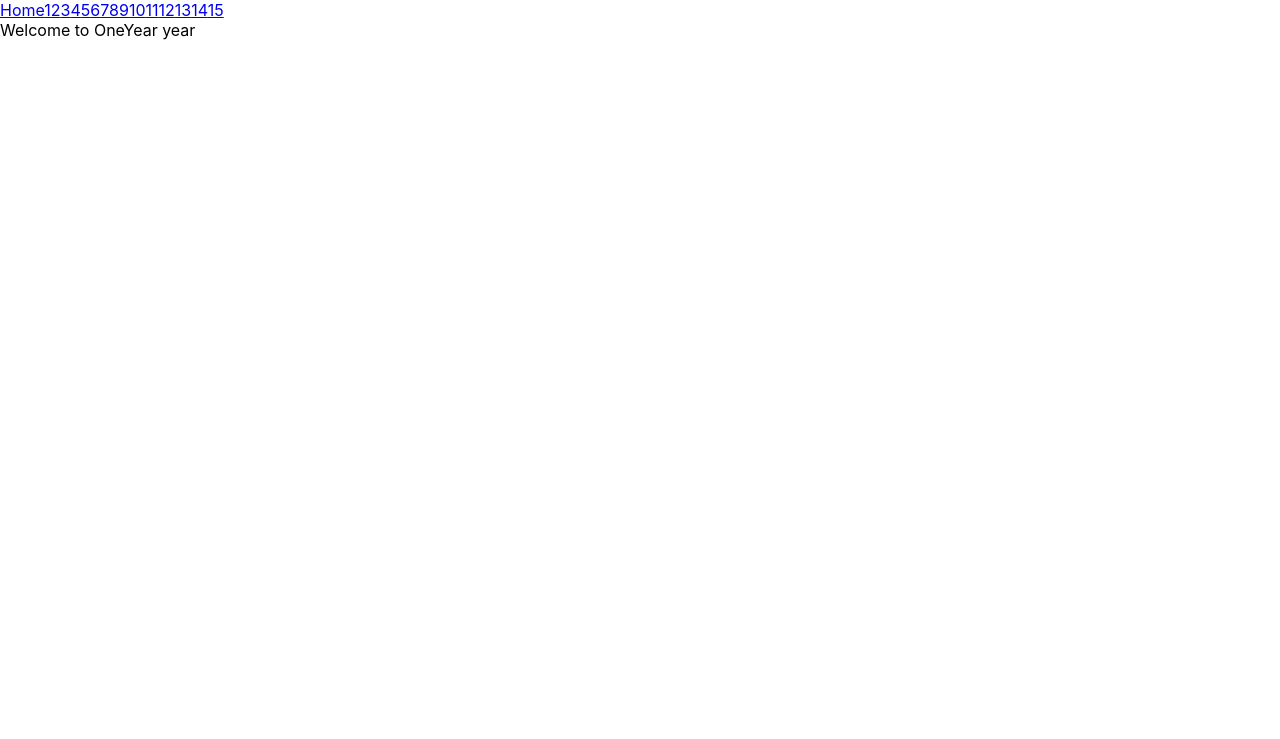
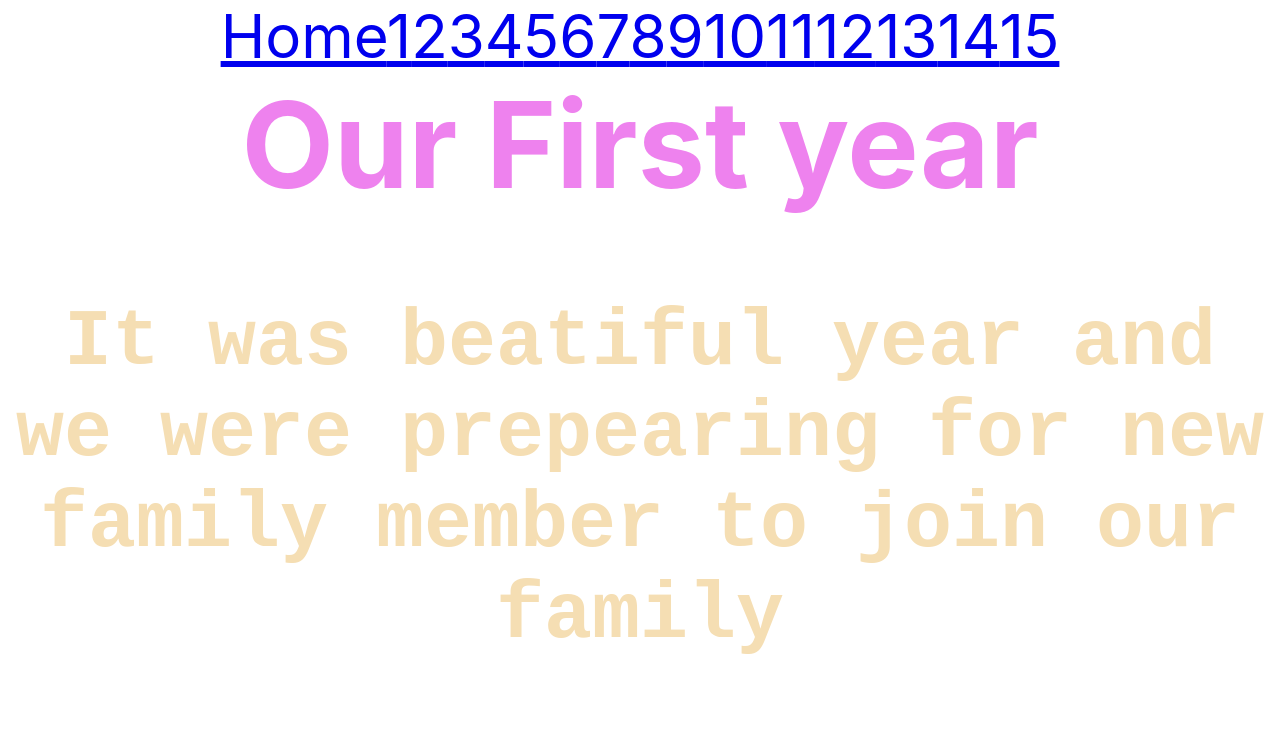
Before and after one commit to GGulberdi/Anniversary, a React (Create React App) app in the folder anniversary/: page /oneyear in a window 1280 px wide. Shown: the top 739 px of the page. Built offline with nearby package versions, Linux system fonts and the light colour scheme.

Commit message:
Added css to oneyear.js

```diff
--- a/anniversary/src/components/OneYear.js
+++ b/anniversary/src/components/OneYear.js
@@ -1,9 +1,14 @@
 import React from 'react'
+import surat from '../images/soul.jpg'
+import '../css/oneyear.css'
 
 export default function OneYear() {
     return (
         <div>
-            Welcome to OneYear year
+        <h1>Our First year </h1>
+        <p>It was beatiful year and we were prepearing for new family member to join our family </p>
+
+<img src={surat} alt='firstyear'/>
         </div>
     )
 }
--- /dev/null
+++ b/anniversary/src/css/oneyear.css
@@ -0,0 +1,16 @@
+body{
+    position: relative;
+    margin: auto;
+    padding:0;
+}
+
+div{
+    margin: auto;
+    text-align: center;
+    font-size: 60px;
+}
+h1{
+   color: violet;
+   margin: auto;
+
+}
```
Also changed, not shown: anniversary/src/images/soul.jpg (added).
